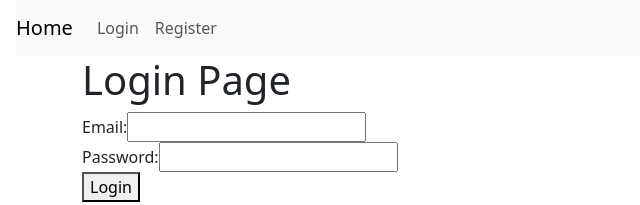
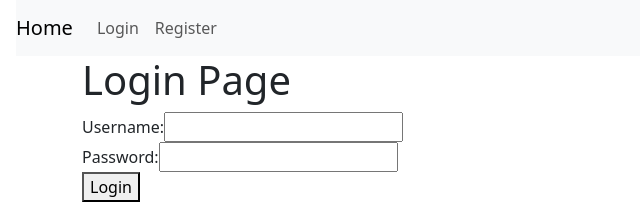
Before and after one commit to tieutrunghoa1198/expense-frontend, a React (Create React App) app: page /login in a window 1280 px wide. Shown: the top 205 px of the page, without its empty margins (0-640 px from the left). Built offline with nearby package versions, Linux system fonts and the light colour scheme.

Commit message:
[Login Page] change Email -> Username

```diff
--- a/src/containers/LoginForm.js
+++ b/src/containers/LoginForm.js
@@ -34,7 +34,7 @@ const LoginForm = ({ LoginAction }) => {
 		<div>
 			<form onSubmit={handleLogin}>
 				<div>
-					<label>Email:</label>
+					<label>Username:</label>
 					<input
 						type="text"
 						value={email}
```
